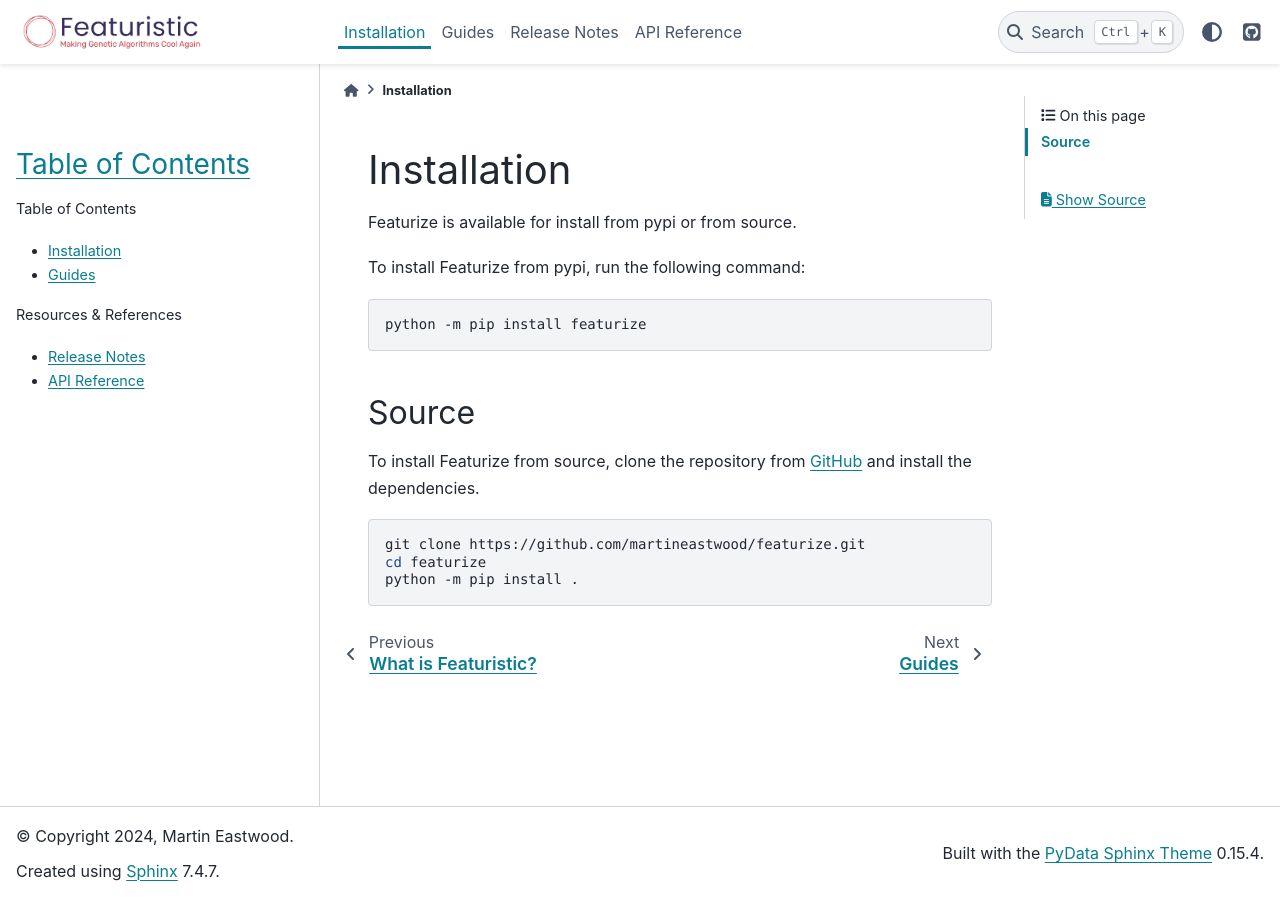
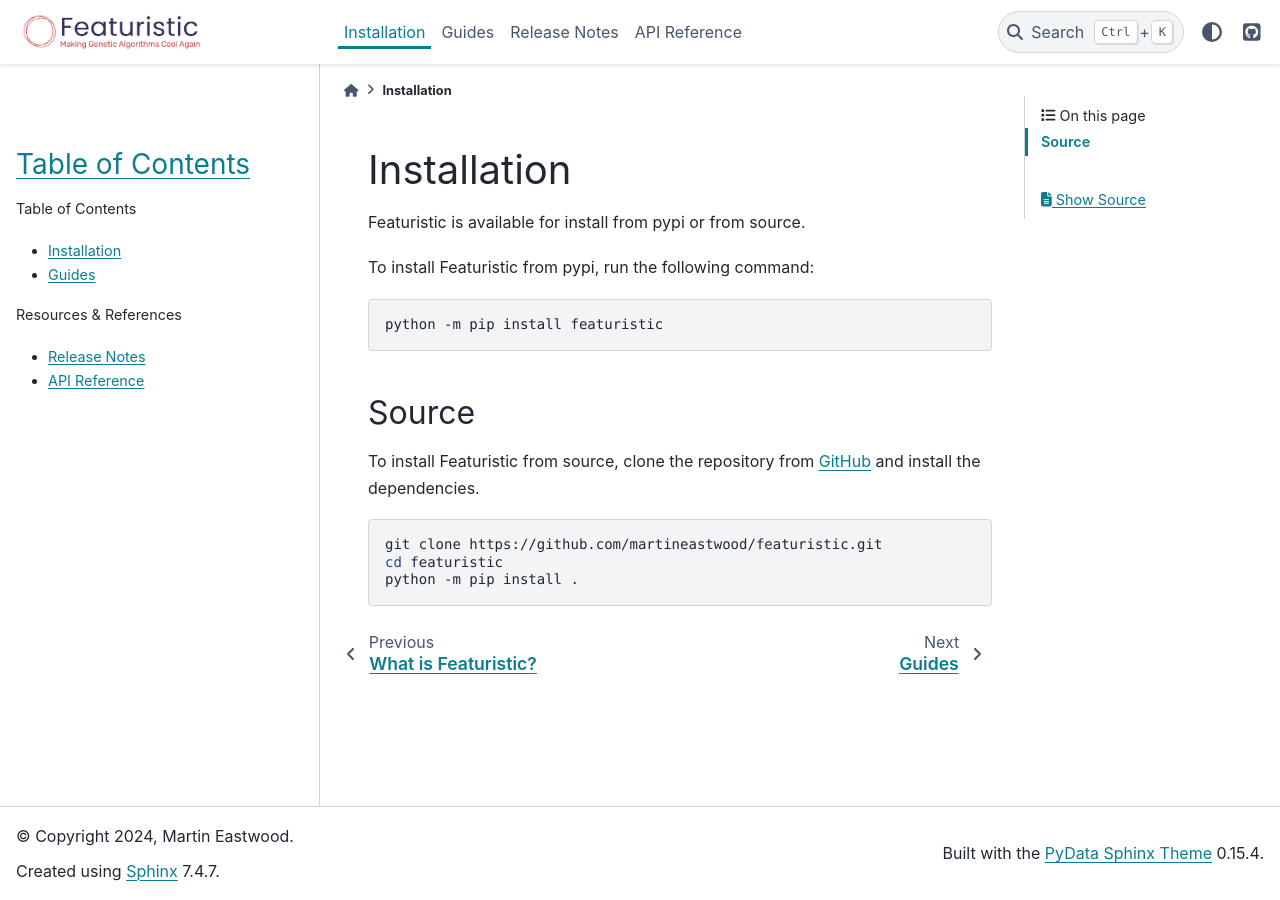
Before and after one commit to martineastwood/featuristic, a Sphinx documentation site: the page built from docs/install/index.rst, in a window 1280 px wide. Built offline with Sphinx 7.4.7 and the PyData theme 0.15.4, drawn with Linux system fonts in a browser that asks for light colours.

Commit message:
updated install instructions

```diff
--- a/docs/install/index.rst
+++ b/docs/install/index.rst
@@ -1,22 +1,22 @@
 Installation
 ================
 
-Featurize is available for install from pypi or from source.
+Featuristic is available for install from pypi or from source.
 
-To install Featurize from pypi, run the following command:
+To install Featuristic from pypi, run the following command:
 
 .. code-block:: bash
 
-    python -m pip install featurize
+    python -m pip install featuristic
 
 
 Source
 -------
 
-To install Featurize from source, clone the repository from `GitHub <https://github.com/martineastwood/featurize>`_ and install the dependencies.
+To install Featuristic from source, clone the repository from `GitHub <https://github.com/martineastwood/featuristic>`_ and install the dependencies.
 
 .. code-block:: bash
 
-    git clone https://github.com/martineastwood/featurize.git
-    cd featurize
+    git clone https://github.com/martineastwood/featuristic.git
+    cd featuristic
     python -m pip install .
```
Also changed, not shown: 1 other file.
